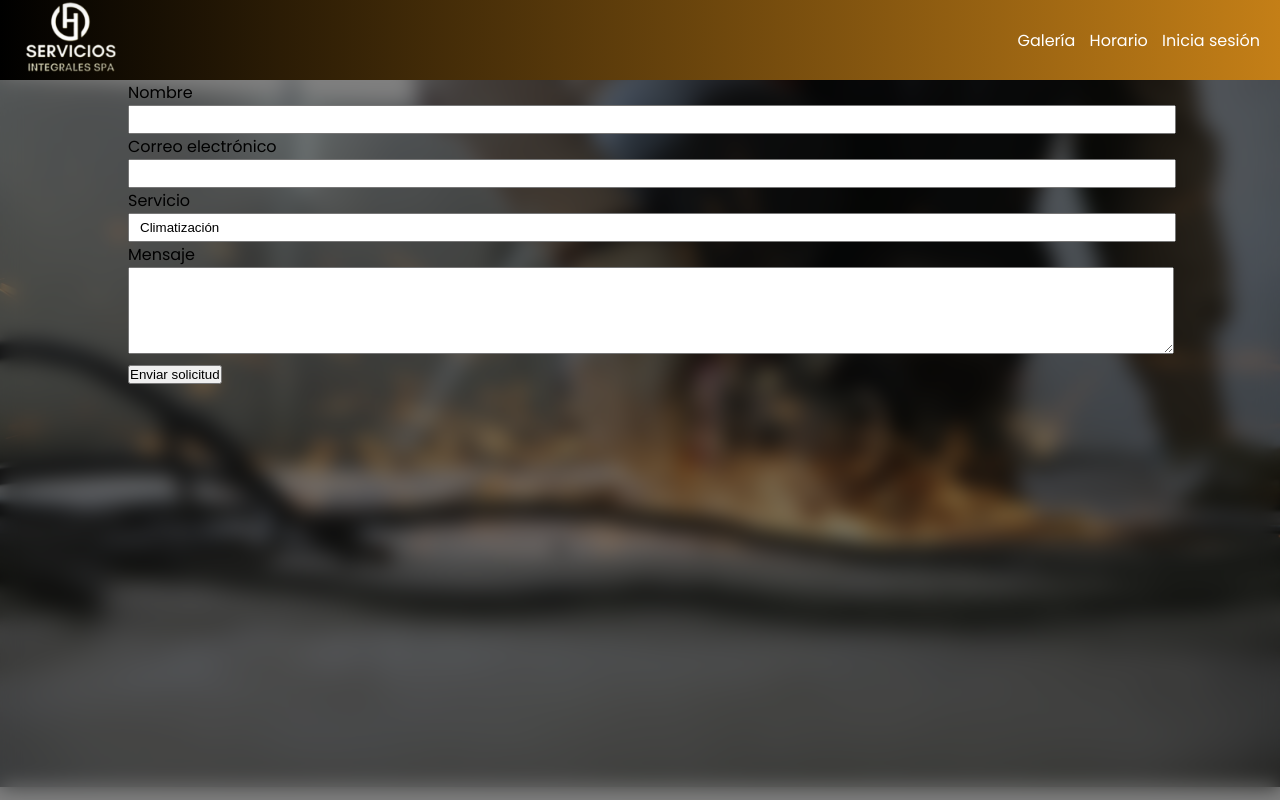
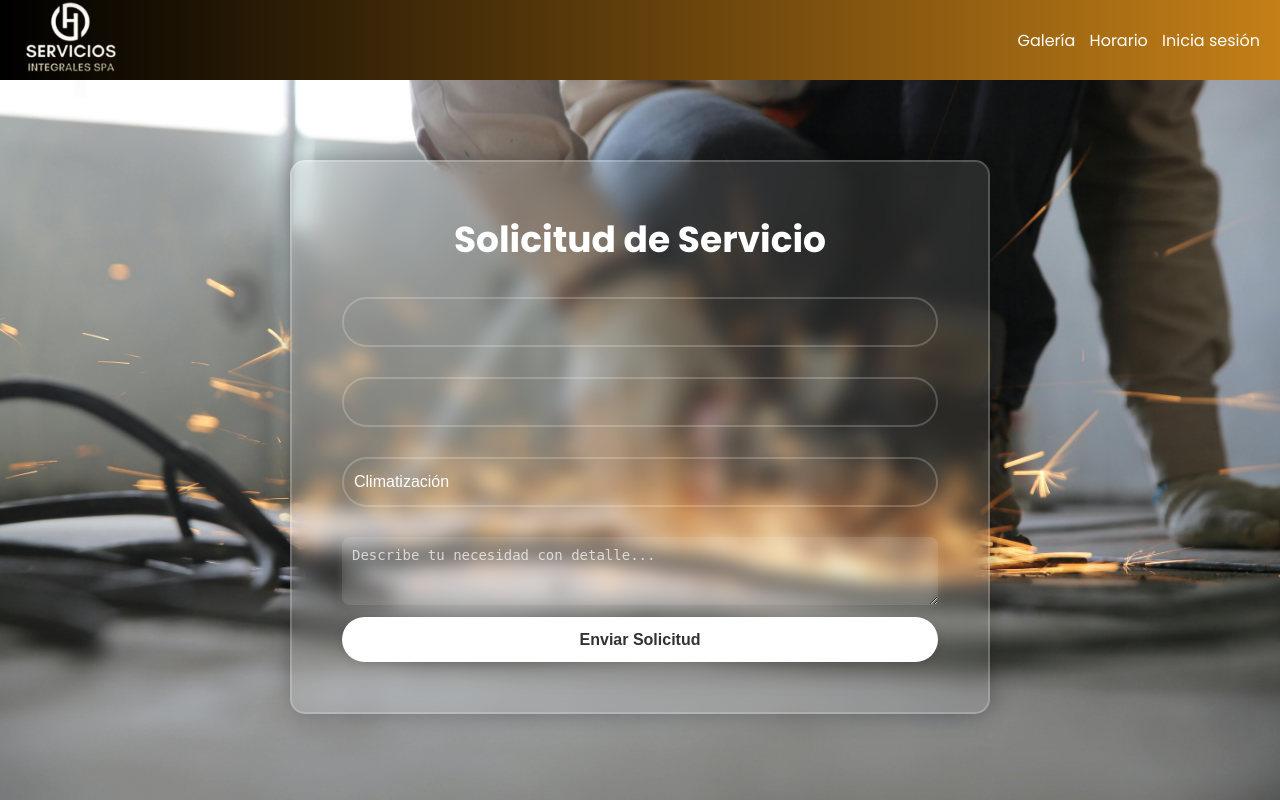
Before and after one commit to alanyur/Proy_G, a Django app: page /contacto/1/ in a window 1280 px wide. Run offline with Django 5.2, Linux system fonts and the light colour scheme; data comes from the database, SQL or seed files in the repository; both versions use the stored data as it was after the commit.

Commit message:
fix: nuevo diseño para contacto.html

```diff
--- a/technomarket/app/templates/app/contacto.html
+++ b/technomarket/app/templates/app/contacto.html
@@ -1,22 +1,84 @@
 {% extends 'app/base.html' %}
+{% load static %}
+
+{% block background_blur %}
+<!-- Sin blur en fondo para esta página -->
+{% endblock %}
+
+{% block css %}
+<link rel="stylesheet" href="{% static 'app/css/sesion.css' %}">
+<style>
+/* Ampliamos el contenedor visualmente */
+.wrapper {
+    width: 700px;
+    padding: 50px;
+    background: rgba(255, 255, 255, 0.1);
+    border-radius: 15px;
+    box-shadow: 0 0 25px rgba(0, 0, 0, 0.3);
+    backdrop-filter: blur(10px);
+    margin: 40px auto;
+    color: white;
+}
+
+/* Asegura que textarea se vea como el resto */
+.input-box textarea {
+    width: 100%;
+    padding: 10px;
+    border: none;
+    border-radius: 8px;
+    background: rgba(255, 255, 255, 0.1);
+    backdrop-filter: blur(5px);
+    color: white;
+    font-size: 14px;
+    outline: none;
+    resize: vertical;
+    box-shadow: 0 0 8px rgba(255, 255, 255, 0.1);
+}
+
+.input-box textarea::placeholder {
+    color: rgba(255, 255, 255, 0.7);
+}
+</style>
+{% endblock %}
 
 {% block contenido %}
+<div class="wrapper">
     <form method="post" id="formulario_contacto">
         {% csrf_token %}
 
-    <label>Nombre</label>
+        <h1 style="text-align: center;">Solicitud de Servicio</h1>
+
+        {% if messages %}
+            {% for message in messages %}
+                <p style="text-align: center; color:
+                    {% if message.tags == 'error' %}
+                        red
+                    {% elif message.tags == 'success' %}
+                        limegreen
+                    {% else %}
+                        black
+                    {% endif %}
+                ">{{ message }}</p>
+            {% endfor %}
+        {% endif %}
+
+        <div class="input-box">
             <input type="text" name="nombre" value="{{ usuario.first_name }} {{ usuario.last_name }}" readonly>
+        </div>
 
-    <label>Correo electrónico</label>
+        <div class="input-box">
             <input type="email" name="email" value="{{ usuario.email }}" readonly>
+        </div>
 
-    <label>Servicio</label>
+        <div class="input-box">
             <input type="text" name="servicio" value="{{ servicio.nombre }}" readonly>
+        </div>
 
-    <label>Mensaje</label>
-    <textarea name="mensaje" rows="5" required></textarea>
+        <div class="input-box">
+            <textarea name="mensaje" rows="3" placeholder="Describe tu necesidad con detalle..." required></textarea>
+        </div>
 
-    <br>
-    <button type="submit">Enviar solicitud</button>
+        <button type="submit" class="btn">Enviar Solicitud</button>
     </form>
+</div>
 {% endblock %}
```
Also changed, not shown: technomarket/db.sqlite3. Lines whose indentation alone changed are shown as unchanged.
